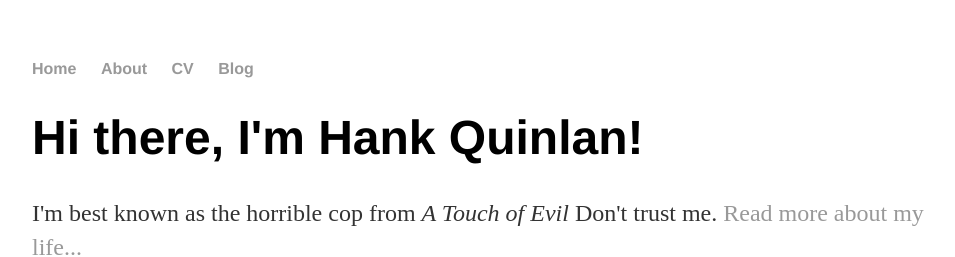
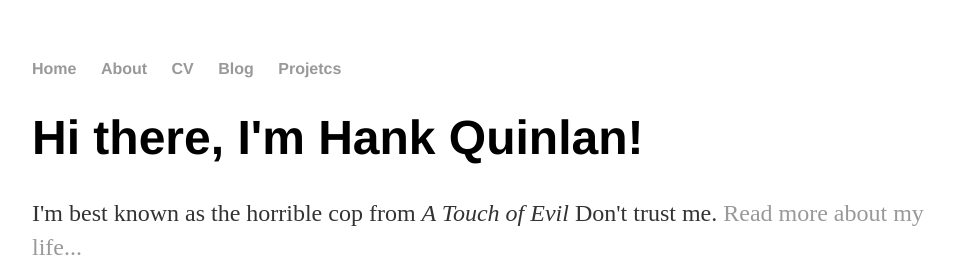
Before and after one commit to GordoningMyRamsay/GordoningMyRamsay.github.io, a Jekyll site: the page built from index.html, in a window 1280 px wide. Shown: the top 257 px of the page, without its empty margins (160-1115 px from the left). Built offline with Jekyll 4.4.1, drawn with Linux system fonts in a browser that asks for light colours.

Commit message:
added projects

```diff
--- a/_layouts/default.html
+++ b/_layouts/default.html
@@ -12,6 +12,7 @@
 		        	<li><a href="/about">About</a></li>
 	        		<li><a href="/cv">CV</a></li>
 	        		<li><a href="/blog">Blog</a></li>
+					<li><a href="/Projects">Projetcs</a></li>
 	    		</ul>
 			</nav>
 			<div class="container">
```
